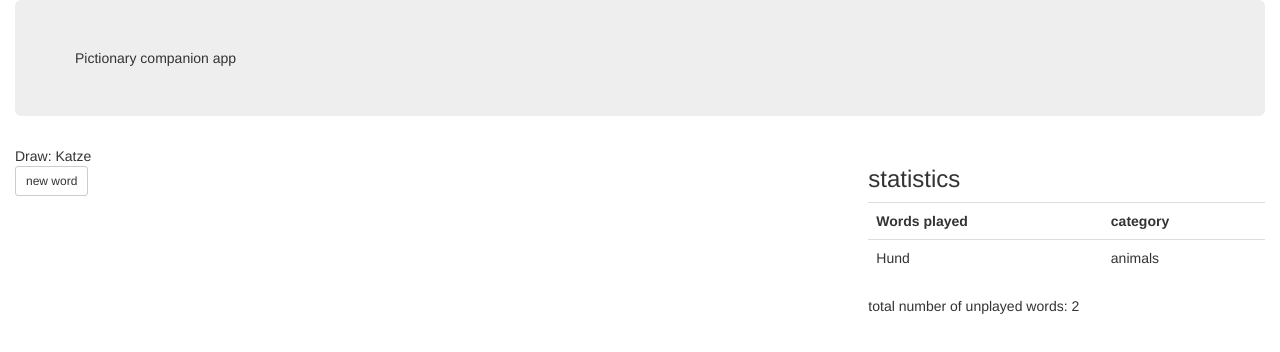
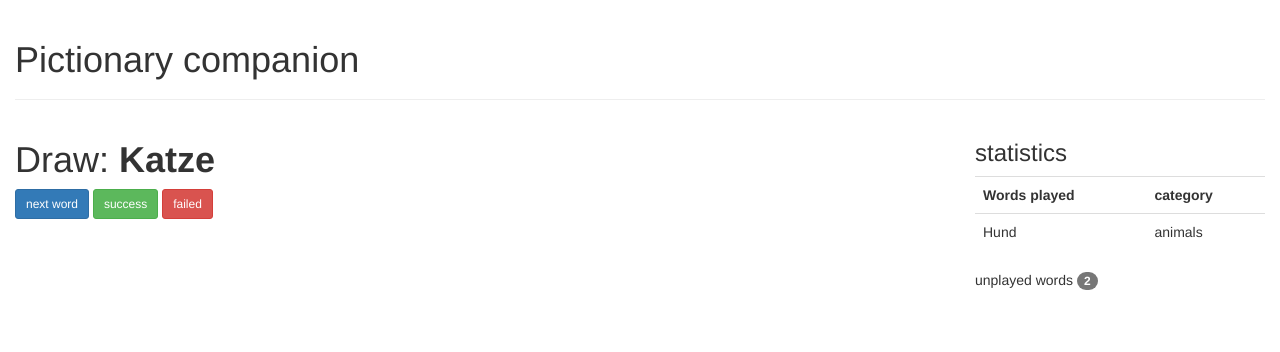
Before and after one commit to bmsuseluda/pictionaryCompanion, a website: page app/index.html in a window 1280 px wide. Drawn offline with nearby package versions, Linux system fonts and the light colour scheme.

Commit message:
add a little bit bootstraps magic

```diff
--- a/app/index.html
+++ b/app/index.html
@@ -14,7 +14,9 @@
 <body>
 
     <div class="container-fluid">
-        <div class="jumbotron">Pictionary companion app</div>
+        <div class="page-header">
+            <h1>Pictionary companion</h1>
+        </div>
 
         <word-round></word-round>
     </div>
--- a/app/word-round/wordRound.template.html
+++ b/app/word-round/wordRound.template.html
@@ -1,19 +1,23 @@
 <div class="row">
-    <div class="col-sm-8">
+    <div class="col-sm-9">
 
         <div class="row">
-            <div class="col-sm-12">Draw: {{$ctrl.word.word}}</div>
+            <div class="col-sm-12">
+                <h1>Draw: <strong>{{$ctrl.word.word}}</strong></h1>
+            </div>
         </div>
 
         <div class="row">
             <div class="col-sm-12">
-                <button class="btn btn-default btn-sm" id="getNewWord" ng-click="pictionary.getNewWord()">new word</button>
+                <button class="btn btn-primary btn-sm" id="getNewWord" ng-click="pictionary.getNewWord()">next word</button>
+                <button class="btn btn-success btn-sm" id="success" ng-click="pictionary.getNewWord()">success</button>
+                <button class="btn btn-danger btn-sm" id="failed" ng-click="pictionary.getNewWord()">failed</button>
             </div>
         </div>
         <br>
     </div>
 
-    <div class="col-sm-4">
+    <div class="col-sm-3">
         <h3>statistics</h3>
 
         <table class="table">
@@ -28,6 +32,8 @@
             </tr>
         </table>
 
-        <div>total number of unplayed words: {{$ctrl.wordsUnplayed.length}}</div>
+        <div class="text-left">
+            unplayed words <span class="badge">{{$ctrl.wordsUnplayed.length}}</span>
+        </div>
     </div>
 </div>
```
